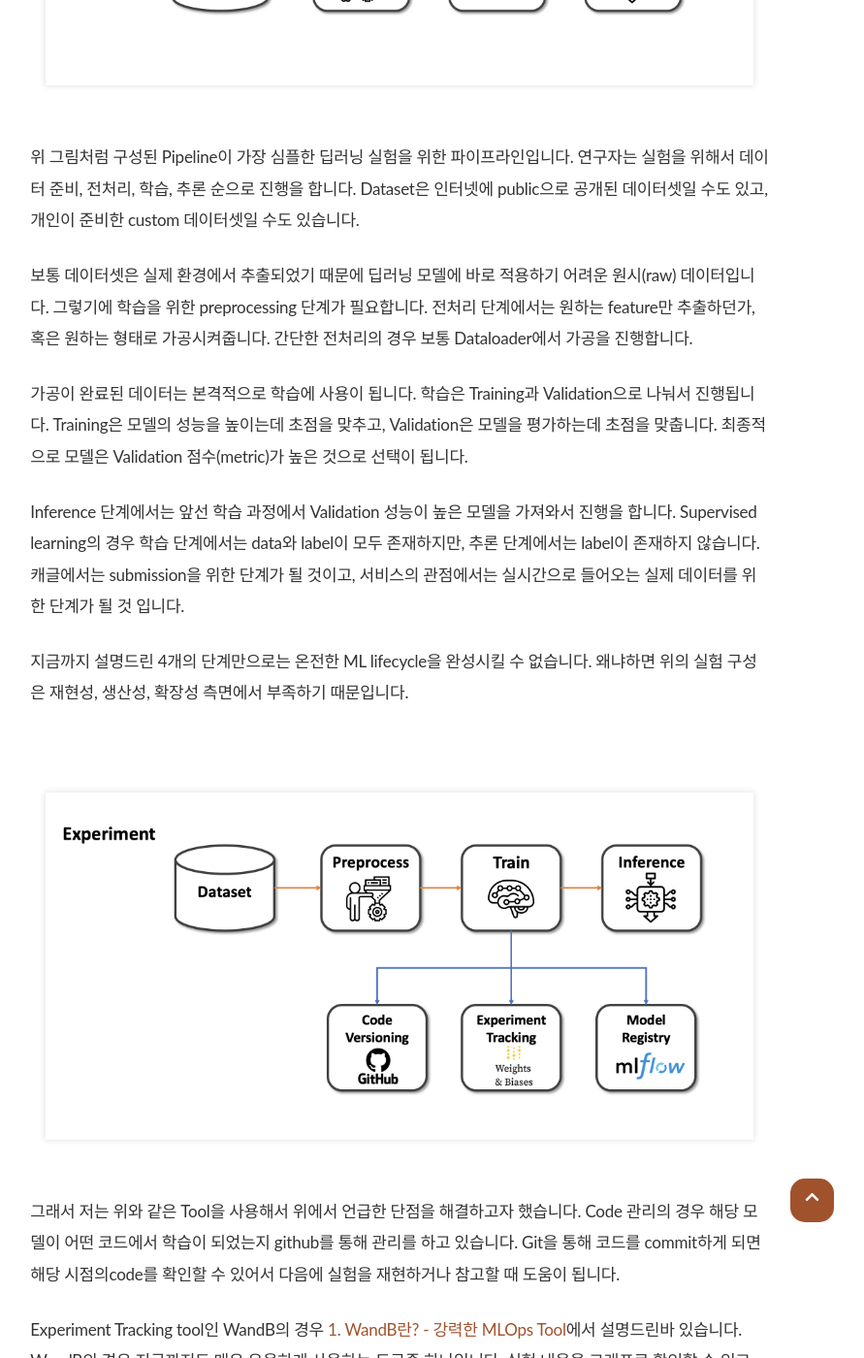
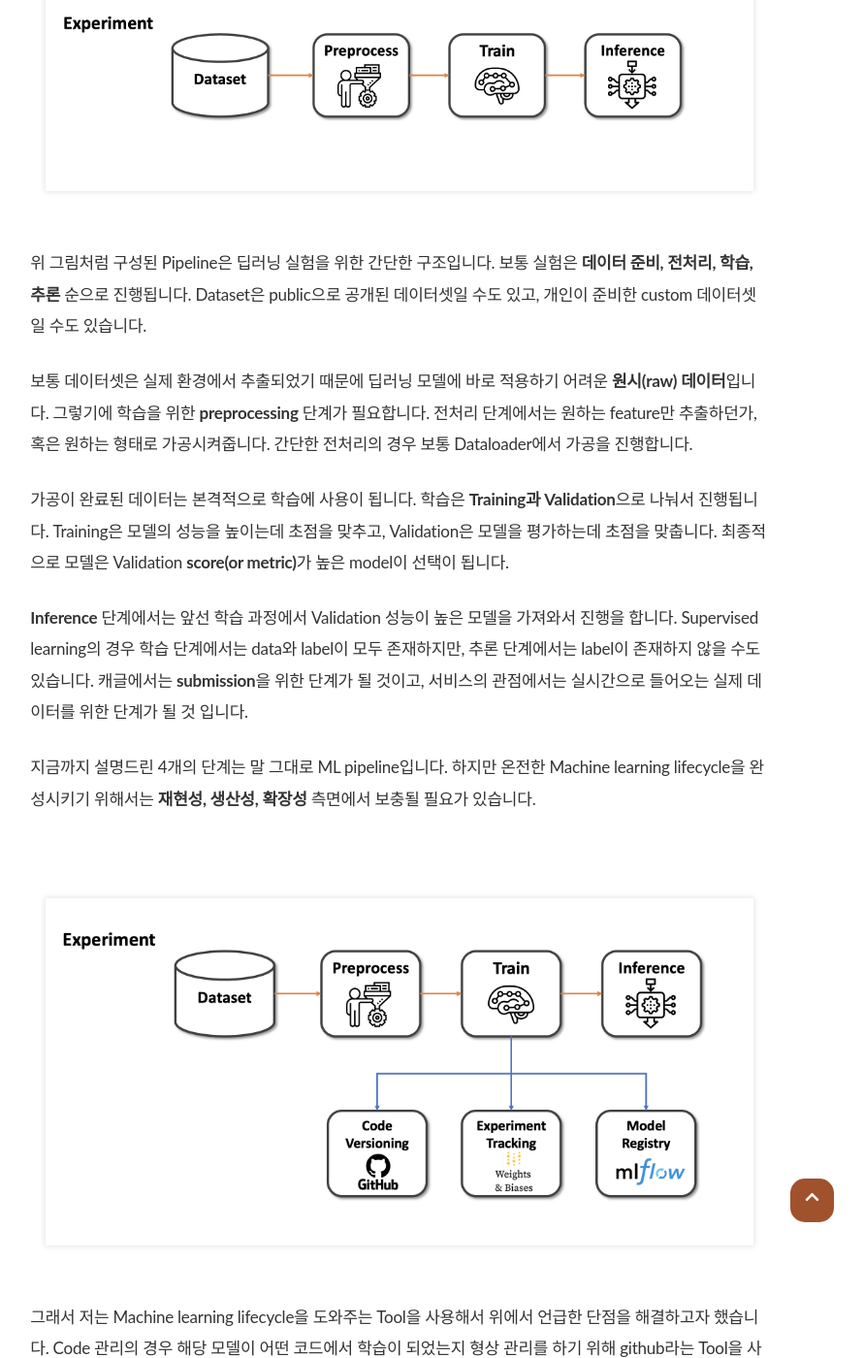
Before and after one commit to PEBpung/PEBpung.github.io, a Jekyll site: the page built from _posts/2022-06-01-MLflow-1.md, in a window 1280 px wide and 1400 px high, scrolled down 972 px. Shown: the whole window at 97% size, without its empty margins (228-1119 px from the left). Built offline with Jekyll 4.4.1, drawn with Linux system fonts in a browser that asks for light colours; nearby versions of some CDN libraries; some web fonts are replaced; comment, search, counter and statistics services are not loaded; some of the changed text lies outside the part shown.

Commit message:
revise: mlflow-1

```diff
--- a/_posts/2022-06-01-MLflow-1.md
+++ b/_posts/2022-06-01-MLflow-1.md
@@ -25,21 +33,21 @@
 
 ![image-20220601175702366](/assets/img/2022-06-01-MLflow-1/image-20220601175702366.png)
 
-위 그림처럼 구성된 Pipeline이 가장 심플한 딥러닝 실험을 위한 파이프라인입니다. 연구자는 실험을 위해서 데이터 준비, 전처리, 학습, 추론 순으로 진행을 합니다. Dataset은 인터넷에 public으로 공개된 데이터셋일 수도 있고, 개인이 준비한 custom 데이터셋일 수도 있습니다.
+위 그림처럼 구성된 Pipeline은 딥러닝 실험을 위한 간단한 구조입니다. 보통 실험은 **데이터 준비, 전처리, 학습, 추론** 순으로 진행됩니다. Dataset은 public으로 공개된 데이터셋일 수도 있고, 개인이 준비한 custom 데이터셋일 수도 있습니다.
 
-보통 데이터셋은 실제 환경에서 추출되었기 때문에 딥러닝 모델에 바로 적용하기 어려운 원시(raw) 데이터입니다. 그렇기에 학습을 위한 preprocessing 단계가 필요합니다. 전처리 단계에서는 원하는 feature만 추출하던가, 혹은 원하는 형태로 가공시켜줍니다. 간단한 전처리의 경우 보통 Dataloader에서 가공을 진행합니다.
+보통 데이터셋은 실제 환경에서 추출되었기 때문에 딥러닝 모델에 바로 적용하기 어려운 **원시(raw) 데이터**입니다. 그렇기에 학습을 위한 **preprocessing** 단계가 필요합니다. 전처리 단계에서는 원하는 feature만 추출하던가, 혹은 원하는 형태로 가공시켜줍니다. 간단한 전처리의 경우 보통 Dataloader에서 가공을 진행합니다.
 
-가공이 완료된 데이터는 본격적으로 학습에 사용이 됩니다. 학습은 Training과 Validation으로 나눠서 진행됩니다. Training은 모델의 성능을 높이는데 초점을 맞추고, Validation은 모델을 평가하는데 초점을 맞춥니다. 최종적으로 모델은 Validation 점수(metric)가 높은 것으로 선택이 됩니다.
+가공이 완료된 데이터는 본격적으로 학습에 사용이 됩니다. 학습은 **Training과 Validation**으로 나눠서 진행됩니다. Training은 모델의 성능을 높이는데 초점을 맞추고, Validation은 모델을 평가하는데 초점을 맞춥니다. 최종적으로 모델은 Validation **score(or metric)**가 높은 model이 선택이 됩니다.
 
-Inference 단계에서는 앞선 학습 과정에서 Validation 성능이 높은 모델을 가져와서 진행을 합니다. Supervised learning의 경우 학습 단계에서는 data와 label이 모두 존재하지만, 추론 단계에서는 label이 존재하지 않습니다. 캐글에서는 submission을 위한 단계가 될 것이고, 서비스의 관점에서는 실시간으로 들어오는 실제 데이터를 위한 단계가 될 것 입니다.
+**Inference** 단계에서는 앞선 학습 과정에서 Validation 성능이 높은 모델을 가져와서 진행을 합니다. Supervised learning의 경우 학습 단계에서는 data와 label이 모두 존재하지만, 추론 단계에서는 label이 존재하지 않을 수도 있습니다. 캐글에서는 **submission**을 위한 단계가 될 것이고, 서비스의 관점에서는 실시간으로 들어오는 실제 데이터를 위한 단계가 될 것 입니다.
 
-지금까지 설명드린 4개의 단계만으로는 온전한 ML lifecycle을 완성시킬 수 없습니다. 왜냐하면 위의 실험 구성은 재현성, 생산성, 확장성 측면에서 부족하기 때문입니다.
+지금까지 설명드린 4개의 단계는 말 그대로 ML pipeline입니다. 하지만 온전한 Machine learning lifecycle을 완성시키기 위해서는 **재현성, 생산성, 확장성** 측면에서 보충될 필요가 있습니다.
 
  ![image-20220601182507100](/assets/img/2022-06-01-MLflow-1/image-20220601182507100.png)
 
-그래서 저는 위와 같은 Tool을 사용해서 위에서 언급한 단점을 해결하고자 했습니다. Code 관리의 경우 해당 모델이 어떤 코드에서 학습이 되었는지 github를 통해 관리를 하고 있습니다. Git을 통해 코드를 commit하게 되면 해당 시점의code를 확인할 수 있어서 다음에 실험을 재현하거나 참고할 때 도움이 됩니다.
+그래서 저는 Machine learning lifecycle을 도와주는 Tool을 사용해서 위에서 언급한 단점을 해결하고자 했습니다. Code 관리의 경우 해당 모델이 어떤 코드에서 학습이 되었는지 형상 관리를 하기 위해 github라는 Tool을 사용하고 있습니다. Git을 통해 코드를 **commit**하게 되면 해당 시점의 **code를 확인**할 수 있어서 다음에 실험을 재현하거나 참고할 때 도움이 됩니다.
 
-Experiment Tracking tool인 WandB의 경우 [1. WandB란? - 강력한 MLOps Tool](https://pebpung.github.io/wandb/2021/10/06/WandB-1.html)에서 설명드린바 있습니다. WandB의 경우 지금까지도 매우 유용하게 사용하는 도구중 하나입니다. 실험 내용을 그래프로 확인할 수 있고, 하이퍼 파라미터 튜닝을 통해 더 높은 성능을 기대할 수 있게 만들어줍니다.
+Experiment Tracking tool인 **WandB**의 경우 [1. WandB란? - 강력한 MLOps Tool](https://pebpung.github.io/wandb/2021/10/06/WandB-1.html)에서 설명드린바 있습니다. WandB의 경우 지금까지도 매우 유용하게 사용하는 도구중 하나입니다. 실험 내용을 그래프로 확인할 수 있고, 하이퍼 파라미터 튜닝을 통해 더 높은 성능을 기대할 수 있게 만들어줍니다.
 
 그리고 요즘 많이 사용하고 있는 Tool이 바로 **MLflow**입니다. MLflow는  재현성, 생산성, 확장성을 모두 고려한 Tool 입니다. 이 때문에 온전한 ML lifecycle을 완성시키기 위해서는 MLflow의 사용이 필수적입니다. 사실 MLflow와 WandB는 겹치는 기능이 다소 존재합니다. 그래서 이번 포스팅애서 두개의 Tool을 비교해보고, MLflow의 사용법을 다음 포스팅부터 차근차근 정리할 예정입니다.
 
@@ -80,36 +88,36 @@
 
 ### WandB
 
-장점
+`장점`
 
--  실험 결과들을 빠르게 비교할 수 있다.
+-  실험 결과들을 **빠르게 비교**할 수 있다.
 -  다양한 plot을 제공해줘서 다각적으로 분석이 가능하다.
 -  Report를 작성하여 결과를 공유할 수 있다.
--  Sweep을 통해서 Hyper parameter tuning을 할 수 있다.
+-  Sweep을 통해서 **Hyper parameter tuning**을 할 수 있다.
 -  결과를 공유하여 협업 할 수 있다.
 
-단점
+`단점`
 
 -  Experiment-tracking 기능만 제공해줘서 deployment가 안된다
--  저장공간이나 인원수를 늘리려면 price를 요구한다.
+-  저장공간이나 인원수를 늘리려면 **price**를 요구한다.
 
 ### MLflow
 
-장점
+`장점`
 
 -  마찬가지로 Hyper parameter tuning을 할 수 있다.
--  Model serving 단계로 확장 가능성이 있다.
+-  Model serving 단계로 **확장 가능성**이 있다.
 -  모델의 기록이 체계적이다.
--  무료로 이용할 수 있는 Open source tool이다.
+-  무료로 이용할 수 있는 **Open source** tool이다.
 -  conda와 도커를 이용해서 환경을 동일하게 세팅할 수 있다.
 
-단점
+`단점`
 
 -  실험을 추적하거나 비교하기가 힘들다.
 -  실험 횟수가 증가하면 UI가 느려진다.
--  Tracking Server를 따로 개방해야한다.
+-  **Tracking Server**를 따로 개방해야한다.
 
 ## 결론
 
--  개별적인 모델 실험에 있어서 MLflow 보단 W&B가 적합해 보입니다.
--  MLflow는 Baseline 혹은 MVP가 완성 시키기 위해 적용하면 좋을 것 같습니다.
+-  개별적인 모델 실험에 있어서 MLflow 보단 **W&B**가 적합해 보입니다.
+-  MLflow는 전체적인 **lifecycle** 구성에 강력한 도구가 됩니다.
```
Also changed, not shown: other parts of _posts/2022-06-01-MLflow-1.md (+9 -1 lines).
